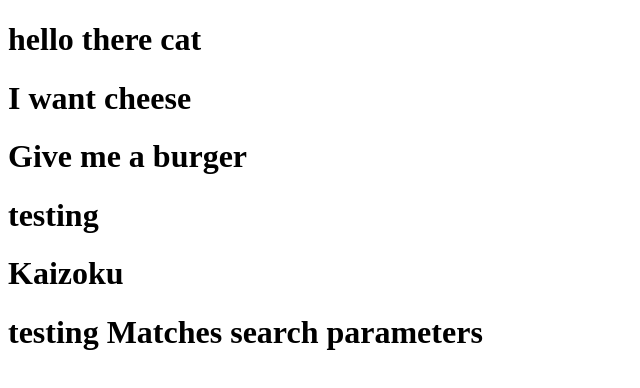
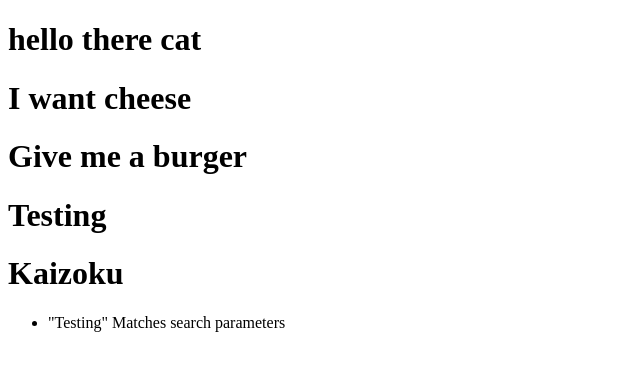
Before and after one commit to JackSkiles/regexPractice, a plain HTML site: page index.html in a window 1280 px wide. Shown: the whole page, without its empty margins (0-640 px from the left). Drawn offline with Linux system fonts and the light colour scheme.

Commit message:
finished base goal of program. Might add input options later.

```diff
--- a/index.html
+++ b/index.html
@@ -11,11 +11,13 @@
         <h1 id="regexTest0">hello there cat</h1>
         <h1 id="regexTest1">I want cheese</h1>
         <h1 id="regexTest2">Give me a burger</h1>
-        <h1 id="regexTest3">testing</h1>
+        <h1 id="regexTest3">Testing</h1>
         <h1 id="regexTest4">Kaizoku</h1>
     </div>
     <div id="secondDiv">
+        <ul id="correctList">
 
+        </ul>
     </div>
 </body>
 <script type="text/javascript" src="/regex.js"></script>
--- a/regex.js
+++ b/regex.js
@@ -1,9 +1,9 @@
 let contDiv = document.getElementById("mainDiv").children;
-let secondDiv = document.getElementById("secondDiv");
+let regexList = document.getElementById("correctList");
 console.log(contDiv.length)
 
 // let text = textHeader.textContent;
-const testText = RegExp(/^t.*/i);
+const testText = RegExp(/^T.*/);
 // console.log(text)
 // array1 = testText.exec(text);
 matches = [];
@@ -28,15 +28,15 @@ matches = checkRegEx();
 
 function appendChecks(elementName)
 {
-    let h1 = document.createElement('h1')
-    h1.textContent = `${elementName} Matches search parameters`;
+    let li = document.createElement('li')
+    li.textContent = `"${elementName}" Matches search parameters`;
     // secondDiv.appendChild()
     console.log(elementName);
     console.log('hello');
-    return h1;
+    return li;
 }
 
 matches.map(item => {
-   secondDiv.appendChild(appendChecks(item.input));
+   regexList.appendChild(appendChecks(item.input));
    console.log(item.input)
 });
```
